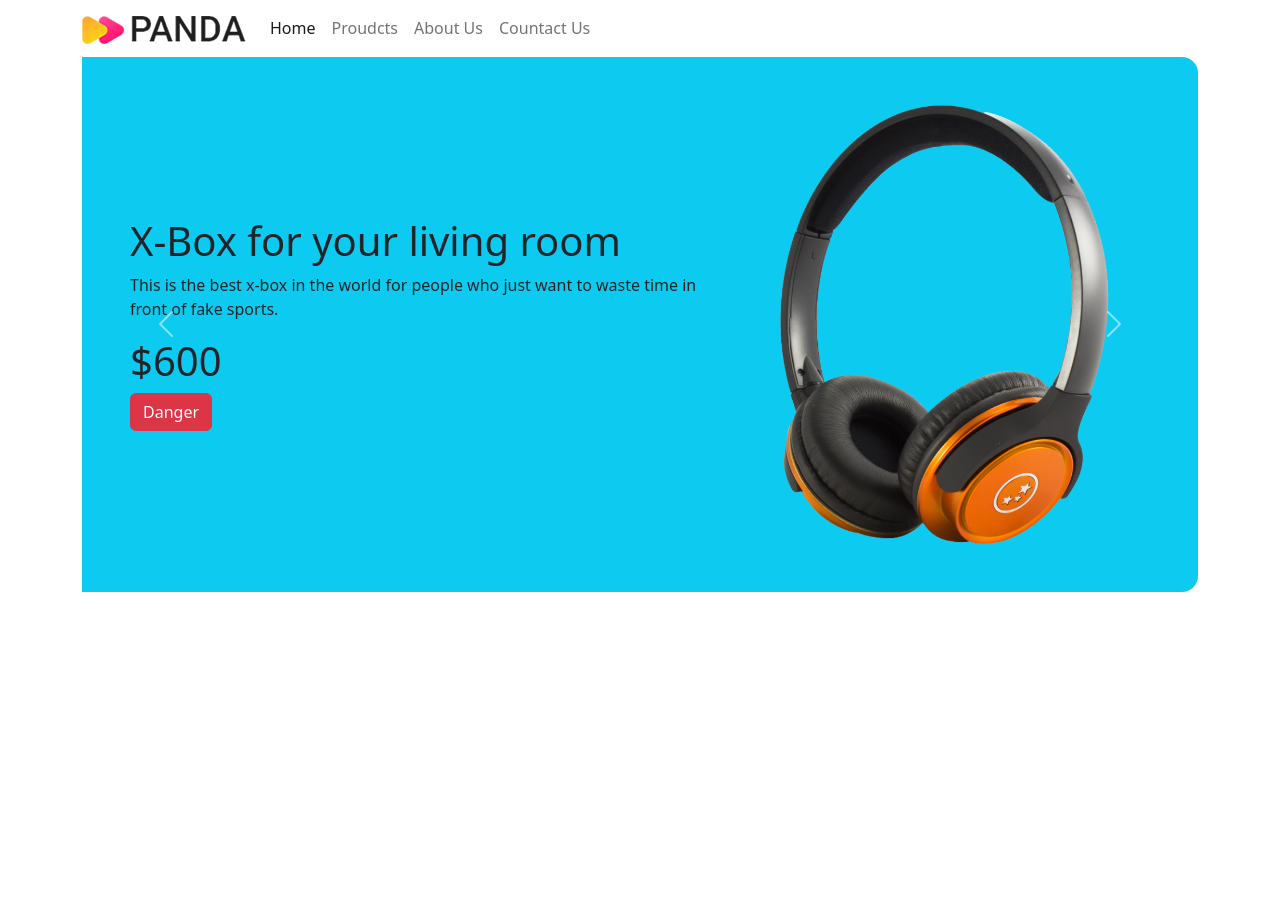
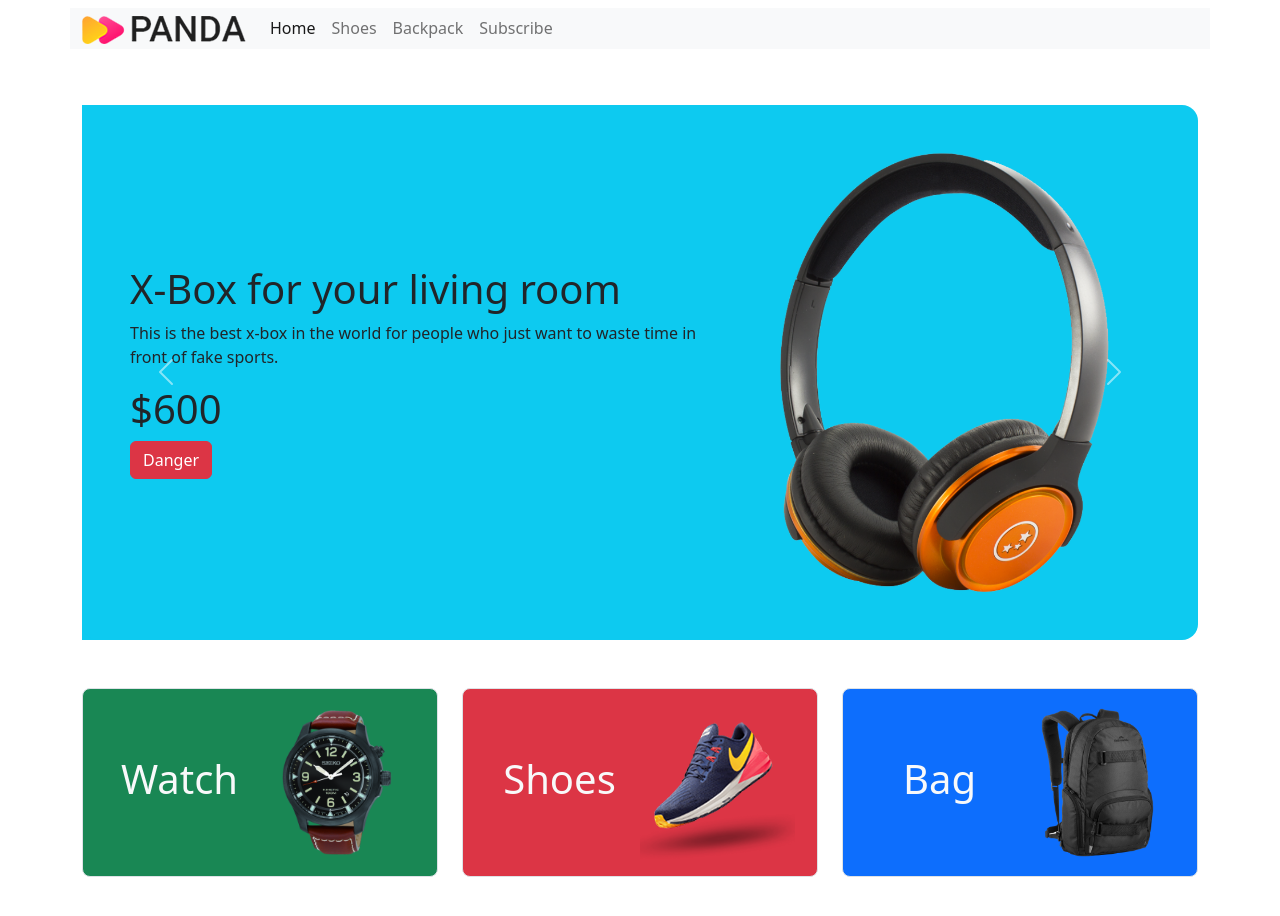
Before and after one commit to Shawonn3/panda-commerce-master, a plain HTML site: page index.html in a window 1280 px wide. Before the commit the page ends 800 px from the top, so only its background shows below. Drawn offline with nearby package versions, Linux system fonts and the light colour scheme.

Commit message:
cetagories done

```diff
--- a/index.html
+++ b/index.html
@@ -9,7 +9,7 @@
   <body>
     <header>
         <nav class="navbar navbar-expand-lg">
-            <div class="container">
+            <div class="container bg-light">
               <a class="navbar-brand" href="#"><img src="images/logo.png" alt=""></a>
               <button class="navbar-toggler" type="button" data-bs-toggle="collapse" data-bs-target="#navbarSupportedContent" aria-controls="navbarSupportedContent" aria-expanded="false" aria-label="Toggle navigation">
                 <span class="navbar-toggler-icon"></span>
@@ -20,20 +20,20 @@
                     <a class="nav-link active" aria-current="page" href="#">Home</a>
                   </li>
                   <li class="nav-item">
-                    <a class="nav-link" href="#">Proudcts</a>
+                    <a class="nav-link" href="#">Shoes</a>
                   </li>
                   <li class="nav-item">
-                    <a class="nav-link" href="#">About Us</a>
+                    <a class="nav-link" href="#">Backpack</a>
                   </li>
                   <li class="nav-item">
-                    <a class="nav-link" href="#">Countact Us</a>
+                    <a class="nav-link" href="#">Subscribe</a>
                   </li>
                 </ul>
                 </div>
             </div>
           </nav>
           <!-- slider start -->
-          <section class="container">
+          <section class="container mt-5">
             <div id="carouselExampleControls" class="carousel slide" data-bs-ride="carousel">
                 <div class="carousel-inner">
                   <div class="carousel-item active rounded-4 bg-info p-5">
@@ -43,7 +43,6 @@
                                 <h1>Mega LCD TV For Sports</h1>
                                 <p>This is the best tv in the world for people who just want to waste time in front of tv.</p>
                                 <h1>$1200</h1>
-                                <!-- <div class="btn btn-info">Buy Now</div> -->
                                 <button type="button" class="btn btn-danger">Danger</button>
                             </div>
                         </div>
@@ -59,7 +58,6 @@
                                 <h1>Cool Dude Headphone</h1>
                                 <p>This is the best headphone in the world for people who just want to waste time in front of funky world.</p>
                                 <h1>$200</h1>
-                                <!-- <div class="btn btn-info">Buy Now</div> -->
                                 <button type="button" class="btn btn-danger">Danger</button>
                             </div>
                         </div>
@@ -75,7 +73,6 @@
                                 <h1>X-Box for your living room</h1>
                                 <p>This is the best x-box in the world for people who just want to waste time in front of fake sports.</p>
                                 <h1>$600</h1>
-                                <!-- <div class="btn btn-info">Buy Now</div> -->
                                 <button type="button" class="btn btn-danger">Danger</button>
                             </div>
                         </div>
@@ -96,6 +93,32 @@
               </div>
           </section>
           <!-- slider end -->
+          <!-- cetagoris start -->
+          <main>
+            <div class="container overflow-hidden text-center my-5">
+              <div class="row gy-5">
+                <div class="col-lg-4 col-md-6 col-12">
+                  <div class="p-3 border bg-success d-flex align-items-center rounded-3">
+                    <h1 class="text-light w-50">Watch</h1>
+                    <img src="images/categories/watch.png" alt="">
+                  </div>
+                </div>
+                <div class="col-lg-4 col-md-6 col-12">
+                  <div class="p-3 border bg-danger d-flex align-items-center rounded-3">
+                    <h1 class="text-light w-50">Shoes</h1>
+                    <img src="images/categories/shoes.png" alt="">
+                  </div>
+                </div>
+                <div class="col-lg-4 col-md-6 col-12">
+                  <div class="p-3 border bg-primary d-flex align-items-center rounded-3">
+                    <h1 class="text-light w-50">Bag</h1>
+                    <img src="images/categories/bag.png" alt="">
+                  </div>
+                </div>
+              </div>
+            </div>
+          </main>
+          <!-- cetagoris end -->
     </header>
     <script src="https://cdn.jsdelivr.net/npm/bootstrap@5.2.0/dist/js/bootstrap.bundle.min.js" integrity="sha384-A3rJD856KowSb7dwlZdYEkO39Gagi7vIsF0jrRAoQmDKKtQBHUuLZ9AsSv4jD4Xa" crossorigin="anonymous"></script>
   </body>
```
